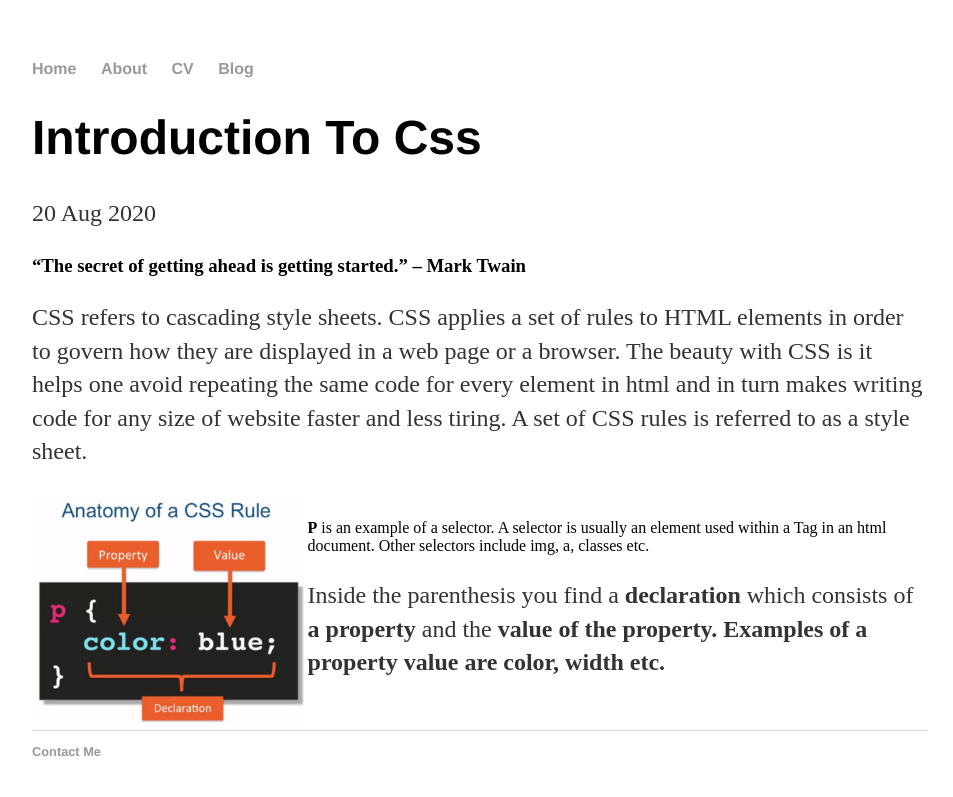
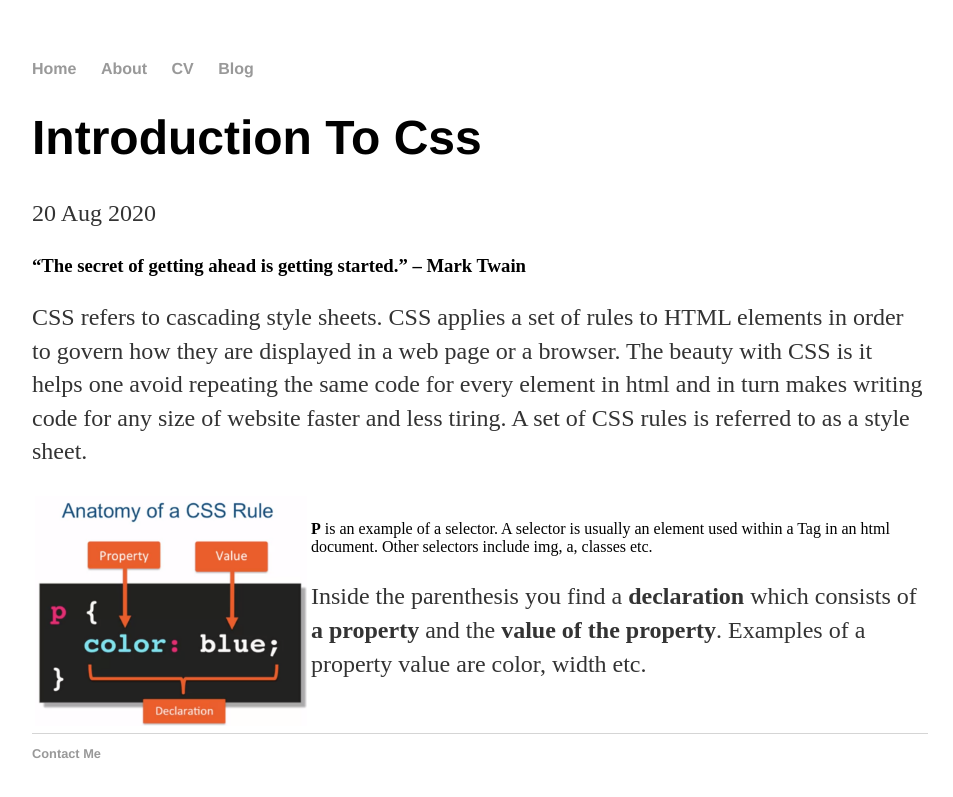
Before and after one commit to aineomugisha/aineomugisha.github.io, a Jekyll site: the page built from _posts/2020-08-20-Introduction-to-CSS.md, in a window 1280 px wide. Shown: the top 797 px of the page, without its empty margins (160-1113 px from the left). Built offline with Jekyll 4.4.1, drawn with Linux system fonts in a browser that asks for light colours.

Commit message:
Update 2020-08-20-Introduction-to-CSS.md

```diff
--- a/_posts/2020-08-20-Introduction-to-CSS.md
+++ b/_posts/2020-08-20-Introduction-to-CSS.md
@@ -7,10 +7,10 @@
 
 CSS refers to cascading style sheets. CSS applies a set of rules to HTML elements in order to govern how they are displayed in a web page or a browser. The beauty with CSS is it helps one avoid repeating the same code for every element in html and in turn makes writing code for any size of website faster and less tiring. A set of CSS rules is referred to as a style sheet.
 <!--<div style="overflow-x:auto;"> -->
-<table style="width:100%">
+<table>
   <tr>
     <td><img src="/images/cssruleanatomy.png"></td>
-    <td><b>P</b> is an example of a selector. A selector is usually an element used within a Tag in an html document. Other selectors include img, a, classes etc.<p>Inside the parenthesis you find a <b>declaration </b> which consists of <b>a property</b> and the <b>value of the property. Examples of a property value are color, width etc.</b></p></td>
+    <td><b>P</b> is an example of a selector. A selector is usually an element used within a Tag in an html document. Other selectors include img, a, classes etc.<p>Inside the parenthesis you find a <b>declaration </b> which consists of <b>a property</b> and the <b>value of the property</b>. Examples of a property value are color, width etc.</p></td>
   </tr>
 
 </table>
```
